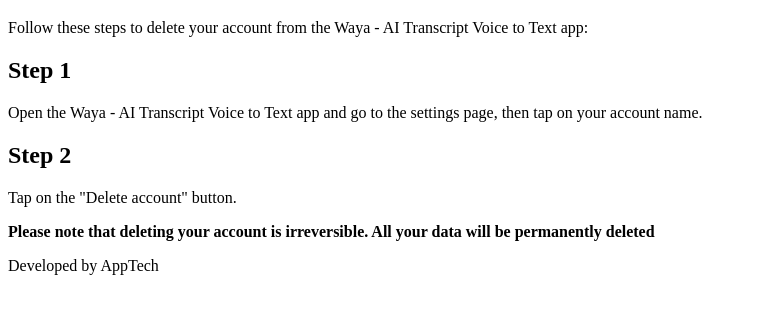
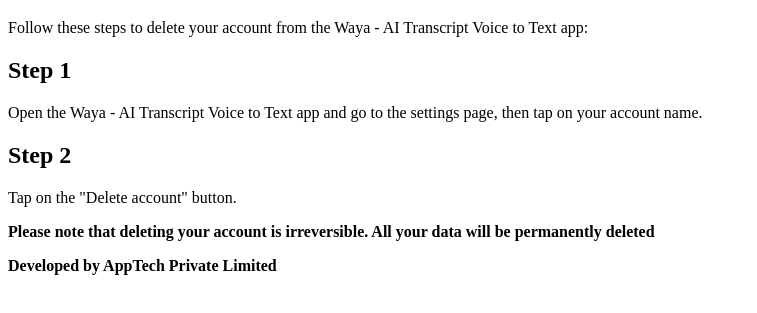
Before and after one commit to ahmersaud/voice-notes-EULA, a plain HTML site: page DeleteAccount.html in a window 1280 px wide. Shown: the part 61-374 px from the top of the page, without its empty margins (0-757 px from the left). Drawn offline with Linux system fonts and the light colour scheme.

Commit message:
updated page

```diff
--- a/DeleteAccount.html
+++ b/DeleteAccount.html
@@ -16,6 +16,6 @@
         <p>Tap on the "Delete account" button.</p>
     </div>
     <p><strong>Please note that deleting your account is irreversible. All your data will be permanently deleted</strong></p>
-    <footer>Developed by AppTech</footer>
+    <footer><strong>Developed by AppTech Private Limited</strong></footer>
 </body>
 </html>
```
